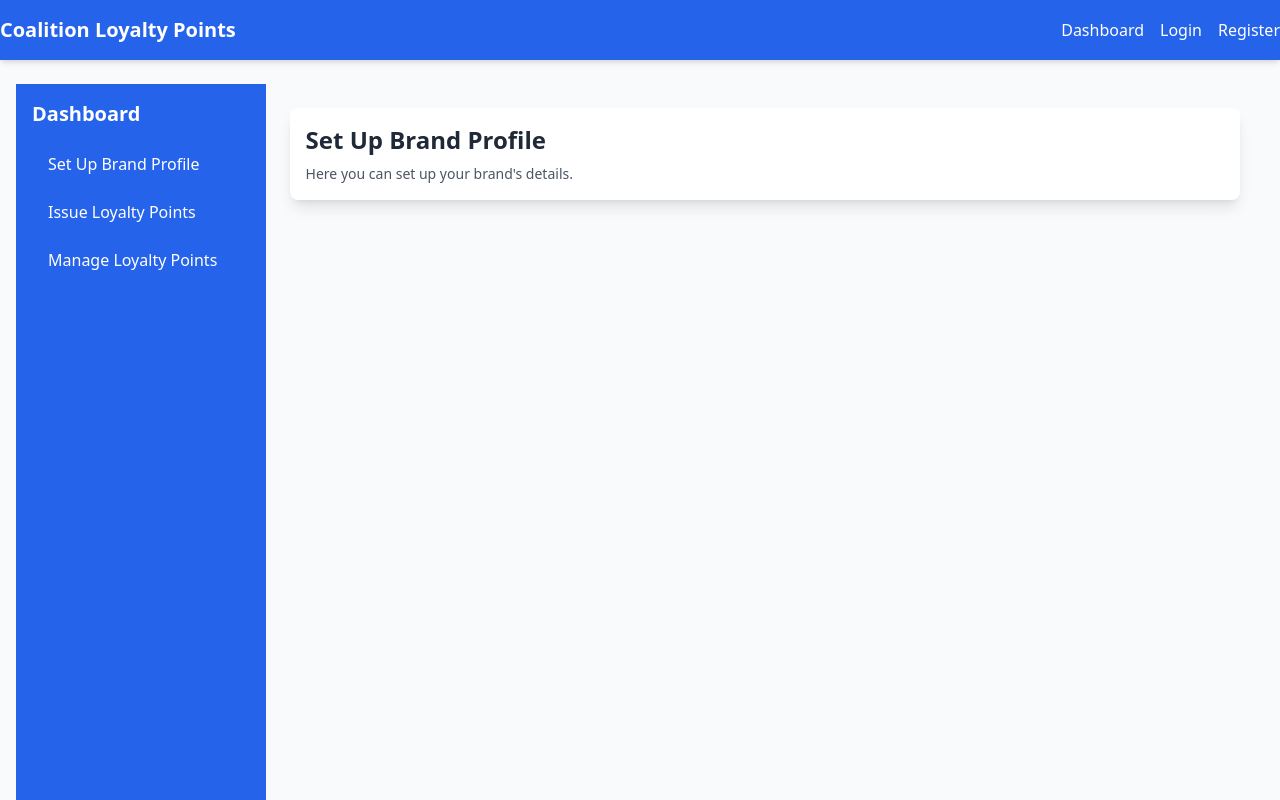
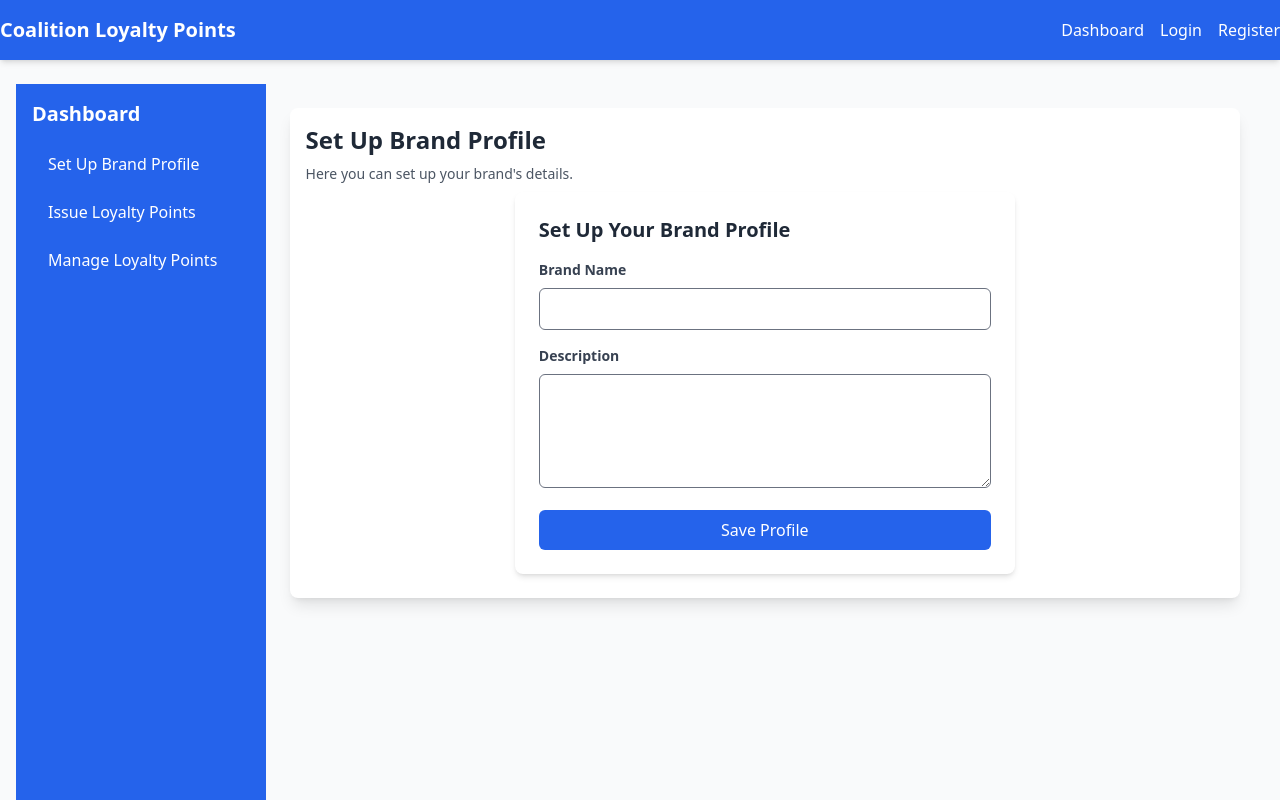
Before and after one commit to dushyant2901/loyalty-points-frontend, a SvelteKit app: page /dashboard in a window 1280 px wide. Shown: the top 800 px of the page. Built offline with nearby package versions, Linux system fonts and the light colour scheme.

Commit message:
feat: create Set Up Brand Profile component and integrate into Dashboard

```diff
--- /dev/null
+++ b/src/components/SetUpBrandProfile.svelte
@@ -0,0 +1,56 @@
+<script lang="ts">
+  let brandName = "";
+  let brandDescription = "";
+
+  const submitBrandProfile = () => {
+    console.log("Brand Profile Submitted:", brandName, brandDescription);
+    // TODO: Handle form submission
+  };
+</script>
+
+<div class="p-6 bg-white shadow-md rounded-lg">
+  <h3 class="text-xl font-bold text-gray-800 mb-4">
+    Set Up Your Brand Profile
+  </h3>
+
+  <form on:submit|preventDefault={submitBrandProfile}>
+    <!-- Brand Name -->
+    <div class="mb-4">
+      <label for="brandName" class="block text-sm font-bold text-gray-700 mb-2"
+        >Brand Name</label
+      >
+      <input
+        type="text"
+        id="brandName"
+        bind:value={brandName}
+        class="w-full p-2 border rounded-md text-gray-700 focus:ring-blue-500"
+        required
+      />
+    </div>
+
+    <!-- Brand Description -->
+    <div class="mb-4">
+      <label
+        for="brandDescription"
+        class="block text-sm font-bold text-gray-700 mb-2">Description</label
+      >
+      <textarea
+        id="brandDescription"
+        bind:value={brandDescription}
+        class="w-full p-2 border rounded-md text-gray-700 focus:ring-blue-500"
+        rows="4"
+        required
+      ></textarea>
+    </div>
+
+    <!-- Submit Button -->
+    <div>
+      <button
+        type="submit"
+        class="w-full bg-blue-600 text-white p-2 rounded-md hover:bg-blue-700 focus:outline-none focus:ring-2 focus:ring-blue-500"
+      >
+        Save Profile
+      </button>
+    </div>
+  </form>
+</div>
--- a/src/routes/dashboard/+page.svelte
+++ b/src/routes/dashboard/+page.svelte
@@ -1,4 +1,5 @@
 <script>
+  import SetUpBrandProfile from "../../components/SetUpBrandProfile.svelte";
   let activePage = "brand-profile"; // Default active page
 </script>
 
@@ -49,6 +50,9 @@
           Here you can set up your brand's details.
         </p>
         <!-- TODO: Brand Component -->
+        <div class="w-[500px] mx-auto py-2">
+          <SetUpBrandProfile />
+        </div>
       {:else if activePage === "loyalty-issuance"}
         <h3 class="text-2xl font-bold text-gray-800">Issue Loyalty Points</h3>
         <p class="text-sm text-gray-600 mt-2">
```
